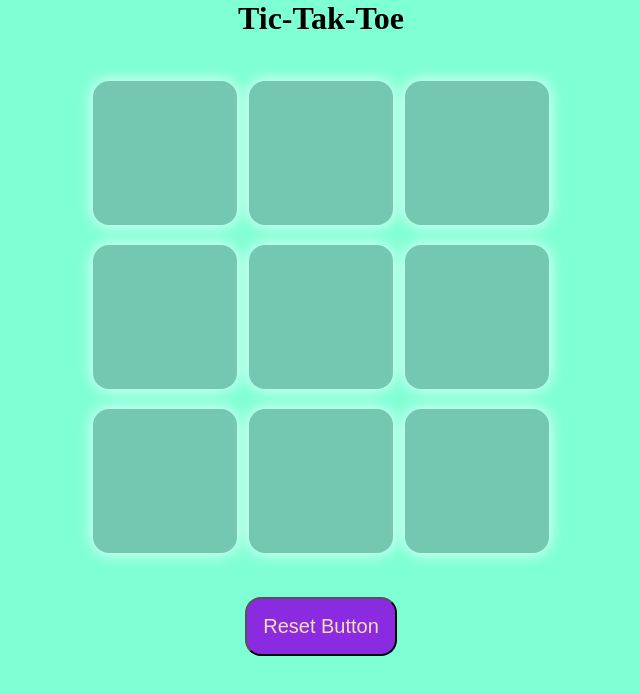
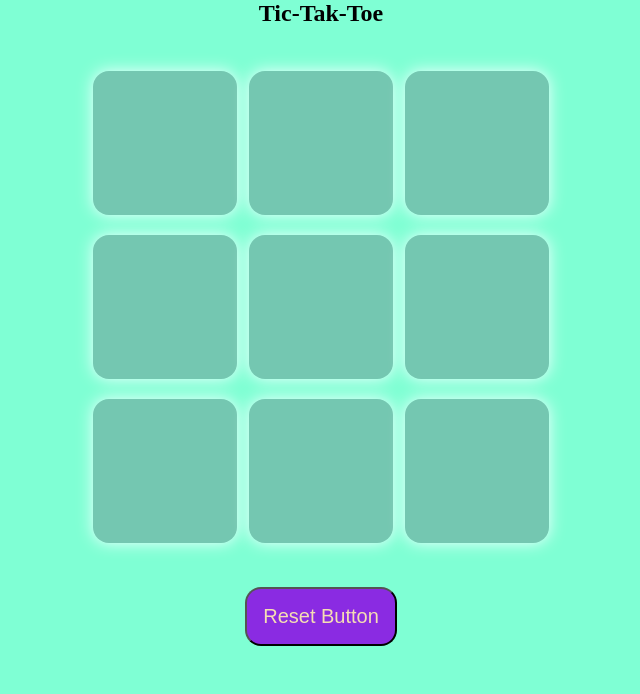
Before and after one commit to ashutoshgangwar/Tic-Tac-Toe_Game, a plain HTML site: page index.html in a window 1280 px wide. Shown: the whole page, without its empty margins (319-959 px from the left). Drawn offline with Linux system fonts and the light colour scheme.

Commit message:
h2 tag chaged

```diff
--- a/index.html
+++ b/index.html
@@ -12,7 +12,7 @@
     <button id="new-btn">New Game</button>
 </div>
     <main>
-      <h1>Tic-Tak-Toe</h1>
+      <h2>Tic-Tak-Toe</h2>
 
       <div class="contnair">
         <div class="game">
```
